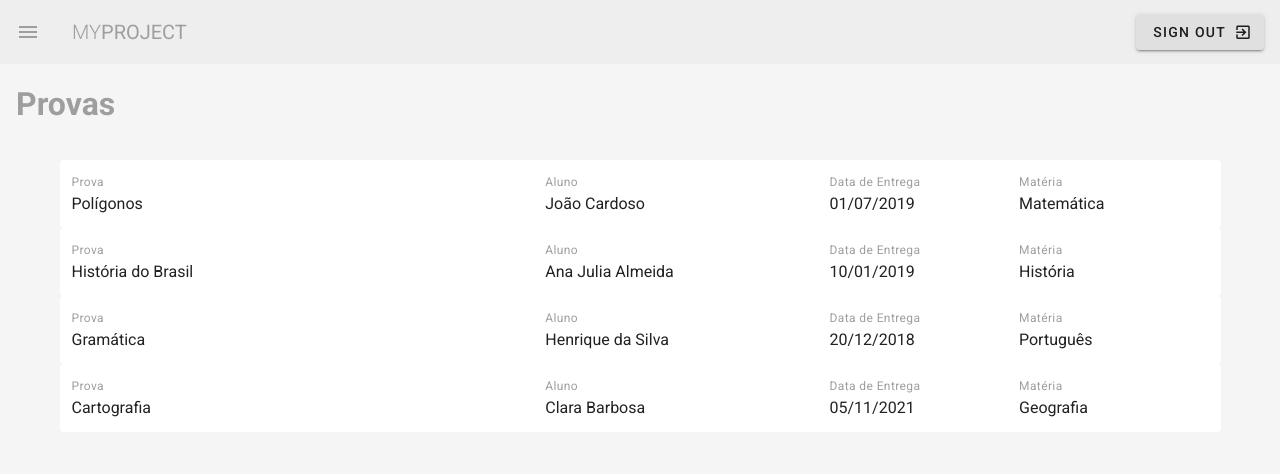
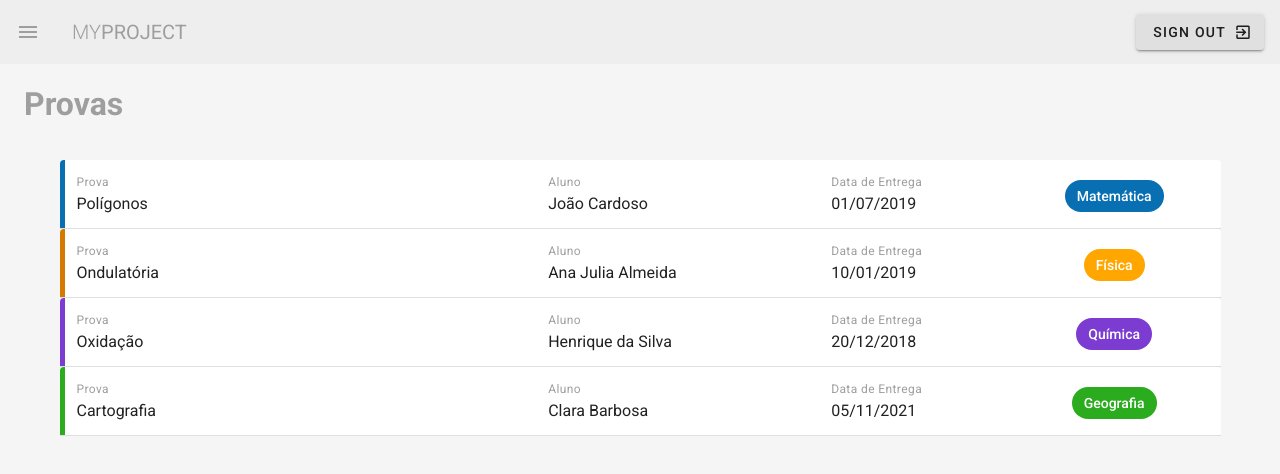
Before and after one commit to gabrielapivetta/Vue_and_Vuetify, a Vue app: page /provas in a window 1280 px wide. Shown: the top 474 px of the page. Built offline with nearby package versions, Linux system fonts and the light colour scheme.

Commit message:
Styling the tests table

```diff
--- a/src/views/Alunos.vue
+++ b/src/views/Alunos.vue
@@ -1,5 +1,5 @@
 <template>
-  <div class="alunos mx-4 my-4">
+  <div class="alunos mx-6 my-4">
     <h1 class="subheading grey--text">Alunos</h1>
 
     <v-container class="my-5">
--- a/src/views/Dashboard.vue
+++ b/src/views/Dashboard.vue
@@ -1,5 +1,5 @@
 <template>
-  <div class="dashboard mx-4 my-4">
+  <div class="dashboard mx-6 my-4">
     <h1 class="subheading grey--text">Dashboard</h1>
 
     <v-container class="my-5">
--- a/src/views/Provas.vue
+++ b/src/views/Provas.vue
@@ -1,11 +1,11 @@
 <template>
-  <div class="tests mx-4 my-4">
+  <div class="tests mx-6 my-4">
     <h1 class="subheading grey--text">Provas</h1>
 
     <v-container class="my-5">
 
-      <v-card flat class="pa-3" v-for="test in tests" :key="test.title">
-        <v-layout wrap>
+      <v-card flat class="" v-for="test in tests" :key="test.title">
+        <v-layout wrap :class="`pa-3 test ${test.subject}`">
           <v-flex xs12 md5>
             <div class="caption grey--text">Prova</div>
             <div>{{ test.title }}</div>
@@ -19,10 +19,14 @@
             <div>{{ test.due }}</div>
           </v-flex>
           <v-flex xs6 sm4 md2>
-            <div class="caption grey--text">Matéria</div>
-            <div>{{ test.subject }}</div>
+            <div class="text-center">
+              <v-chip :color="`${test.subject} font-weight-medium white--text mt-2`">{{ test.subject }}</v-chip>
+            </div>
+            <!--<div class="caption grey--text">Matéria</div>
+            <div>{{ test.subject }}</div>-->
           </v-flex>
         </v-layout>
+        <v-divider></v-divider>
       </v-card>
 
     </v-container>
@@ -37,11 +41,77 @@
       return {
         tests: [
           { title: 'Polígonos', student: 'João Cardoso', due: '01/07/2019', subject: 'Matemática', content: 'Lorem ipsum dolor sit amet consectetur adipisicing elit. Sunt consequuntur eos eligendi illum minima adipisci deleniti, dicta mollitia enim explicabo fugiat quidem ducimus praesentium voluptates porro molestias non sequi animi!'},
-          { title: 'História do Brasil', student: 'Ana Julia Almeida', due: '10/01/2019', subject: 'História', content: 'Lorem ipsum dolor sit amet consectetur adipisicing elit. Sunt consequuntur eos eligendi illum minima adipisci deleniti, dicta mollitia enim explicabo fugiat quidem ducimus praesentium voluptates porro molestias non sequi animi!'},
-          { title: 'Gramática', student: 'Henrique da Silva', due: '20/12/2018', subject: 'Português', content: 'Lorem ipsum dolor sit amet consectetur adipisicing elit. Sunt consequuntur eos eligendi illum minima adipisci deleniti, dicta mollitia enim explicabo fugiat quidem ducimus praesentium voluptates porro molestias non sequi animi!'},
+          { title: 'Ondulatória', student: 'Ana Julia Almeida', due: '10/01/2019', subject: 'Física', content: 'Lorem ipsum dolor sit amet consectetur adipisicing elit. Sunt consequuntur eos eligendi illum minima adipisci deleniti, dicta mollitia enim explicabo fugiat quidem ducimus praesentium voluptates porro molestias non sequi animi!'},
+          { title: 'Oxidação', student: 'Henrique da Silva', due: '20/12/2018', subject: 'Química', content: 'Lorem ipsum dolor sit amet consectetur adipisicing elit. Sunt consequuntur eos eligendi illum minima adipisci deleniti, dicta mollitia enim explicabo fugiat quidem ducimus praesentium voluptates porro molestias non sequi animi!'},
           { title: 'Cartografia', student: 'Clara Barbosa', due: '05/11/2021', subject: 'Geografia', content: 'Lorem ipsum dolor sit amet consectetur adipisicing elit. Sunt consequuntur eos eligendi illum minima adipisci deleniti, dicta mollitia enim explicabo fugiat quidem ducimus praesentium voluptates porro molestias non sequi animi!'},
         ]
       }
     }
   }
 </script>
+
+<style>
+
+.test.Matemática {
+  border-left: 5px solid #096fb3;
+}
+.test.História {
+  border-left: 5px solid #000000af;
+}
+.test.Português {
+  border-left: 5px solid #db1919;
+}
+.test.Geografia {
+  border-left: 5px solid #2aac1e;
+}
+.test.Literatura {
+  border-left: 5px solid #f8e323;
+}
+.test.Artes {
+  border-left: 5px solid #3cd1c2;
+}
+.test.Física {
+  border-left: 5px solid #d67900;
+}
+.test.Química {
+  border-left: 5px solid #7d3cd1;
+}
+.test.Filosofia {
+  border-left: 5px solid #ffb0fb;
+}
+.test.Biologia {
+  border-left: 5px solid #095816;
+}
+
+.theme--light.v-chip.Matemática:not(.v-chip--active) {
+  background: #096fb3;
+}
+.theme--light.v-chip.História:not(.v-chip--active) {
+  background: #000000af;
+}
+.theme--light.v-chip.Português:not(.v-chip--active) {
+  background: #db1919;
+}
+.theme--light.v-chip.Geografia:not(.v-chip--active) {
+  background: #2aac1e;
+}
+.theme--light.v-chip.Literatura:not(.v-chip--active) {
+  background: #f8e323;
+}
+.theme--light.v-chip.Artes:not(.v-chip--active) {
+  background: #3cd1c2;
+}
+.theme--light.v-chip.Física:not(.v-chip--active) {
+  background: #ffa600;
+}
+.theme--light.v-chip.Química:not(.v-chip--active) {
+  background: #7d3cd1;
+}
+.theme--light.v-chip.Filosofia:not(.v-chip--active) {
+  background: #ffb0fb;
+}
+.theme--light.v-chip.Biologia:not(.v-chip--active) {
+  background: #095816;
+}
+
+</style>
```
